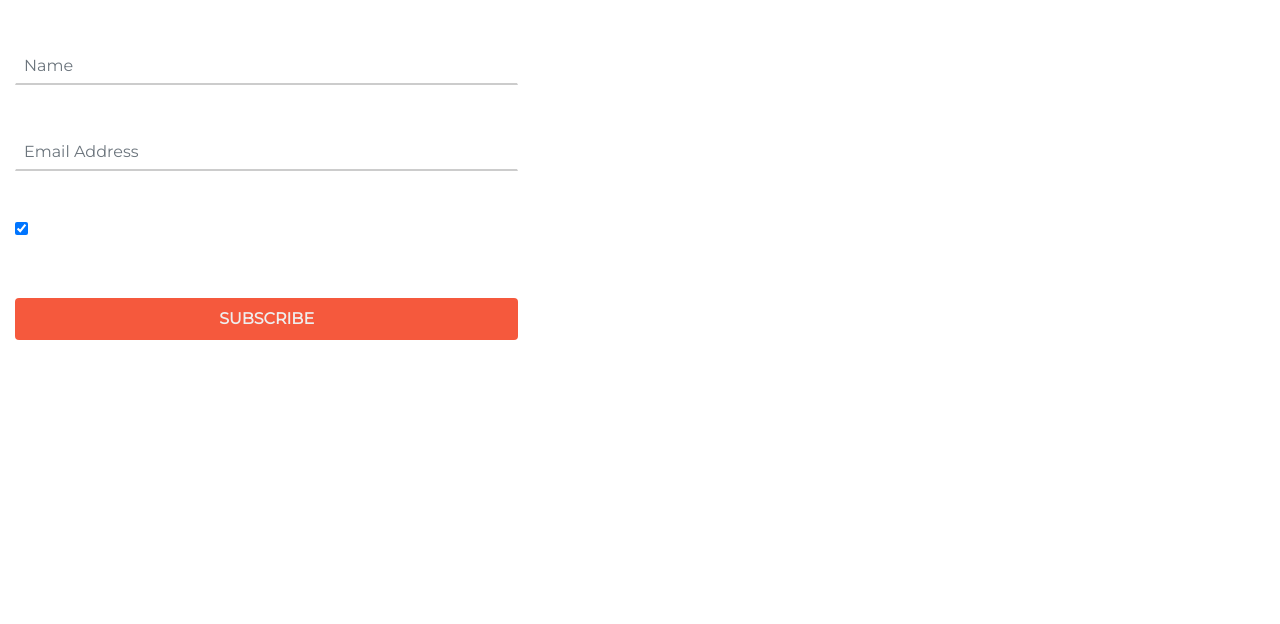
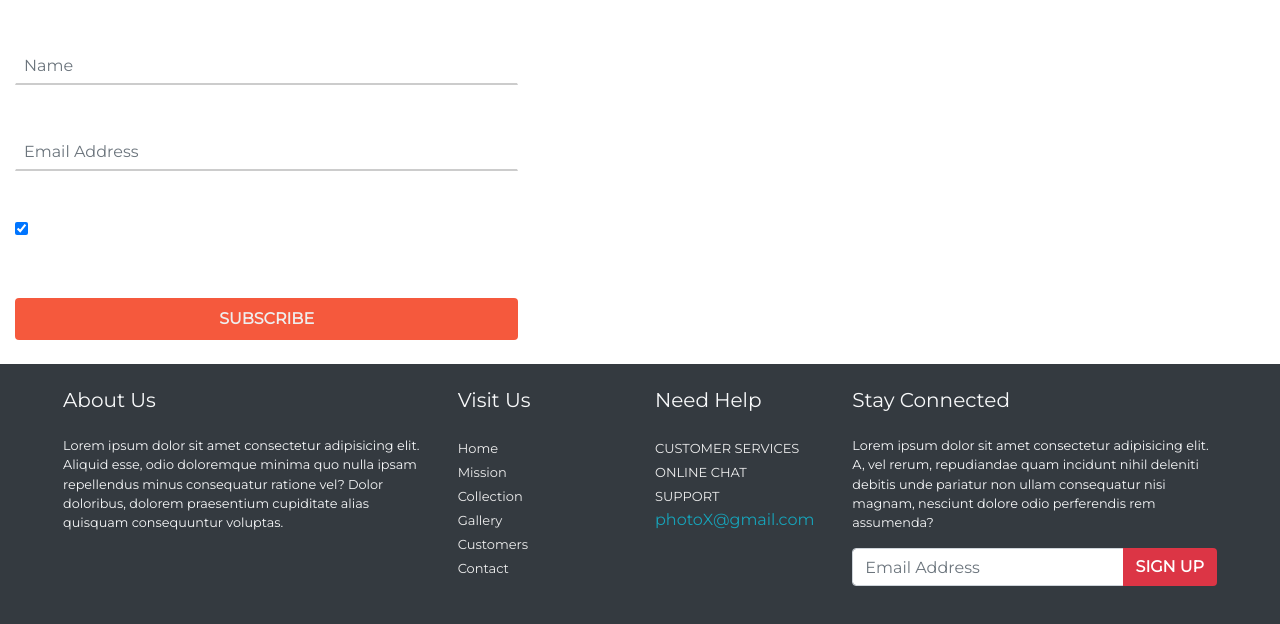
Before and after one commit to sheikhsuleman123/Landing-Page-Photo-X, a React (Create React App) app: page / in a window 1280 px wide. Shown: the part 6286-6910 px from the top of the page. Before the commit the page ends 6650 px from the top, so only its background shows below. Built offline with nearby package versions, Linux system fonts and the light colour scheme.

Commit message:
footer section half done

```diff
--- a/src/App.js
+++ b/src/App.js
@@ -9,6 +9,7 @@ import Gallery from './Components/Gallery/Gallery';
 import Customer from './Components/Customer/Customer';
 import Pricing from './Components/Pricing/Pricing';
 import Contact from './Components/Contact/Contact';
+import Footer from './Components/Footer/Footer';
 
 function App() {
   return (
@@ -22,7 +23,7 @@ function App() {
       <Customer />
       <Pricing />
       <Contact />
-
+      <Footer />
     </div>
   );
 }
--- /dev/null
+++ b/src/Components/Footer/Footer.jsx
@@ -0,0 +1,79 @@
+import React, { Component } from 'react';
+import './footer.css';
+
+export default class Footer extends Component {
+  render() {
+    return (
+      <footer className="bg-dark px-5">
+        <div className="container-fluid">
+            <div className="row text-light py-4">
+                <div className="col-lg-4 col-sm-6">
+                    <h5 className="pb-3">About Us</h5>
+                    <p className="small">
+                        Lorem ipsum dolor sit amet consectetur adipisicing elit. Aliquid esse, odio doloremque minima quo nulla ipsam repellendus minus consequatur ratione vel? Dolor doloribus, dolorem praesentium cupiditate alias quisquam consequuntur voluptas.
+                    </p>
+                </div>
+                <div className="col-lg-2 col-sm-6">
+                    <h5 className="pb-3">Visit Us</h5>
+                    <ul className="list-unstyled">
+                        <li>
+                            <a href="" className="footer-link">Home</a>
+                        </li>
+                        <li>
+                            <a href="" className="footer-link">Mission</a>
+                        </li>
+                        <li>
+                            <a href="" className="footer-link">Collection</a>
+                        </li>
+                        <li>
+                            <a href="" className="footer-link">Gallery</a>
+                        </li>
+                        <li>
+                            <a href="" className="footer-link">Customers</a>
+                        </li>
+                        <li>
+                            <a href="" className="footer-link">Contact</a>
+                        </li>
+
+                    </ul>
+                </div>
+                <div className="col-lg-2 col-sm-6">
+                    <h5 className="pb-3">Need Help</h5>
+                    <ul className="list-unstyled">
+                        <li>
+                            <a href="" className="footer-link text-uppercase">Customer Services</a>
+                        </li>
+                        <li>
+                            <a href="" className="footer-link text-uppercase">Online Chat</a>
+                        </li>
+                        <li>
+                            <a href="" className="footer-link text-uppercase">Support</a>
+                        </li>
+                        <li>
+                            <a href="" className="text-info">photoX@gmail.com</a>
+                        </li>
+                    </ul>
+                </div>
+                <div className="col-lg-4 col-sm-6">
+                    <h5 className="pb-3">Stay Connected</h5>
+                    <p className="small">Lorem ipsum dolor sit amet consectetur adipisicing elit. A, vel rerum, repudiandae quam incidunt nihil deleniti debitis unde pariatur non ullam consequatur nisi magnam, nesciunt dolore odio perferendis rem assumenda?</p>
+                <form action="">
+                    <div className="input-group">
+                        <input type="text" className="form-control" placeholder="Email Address"/>
+                        <div className="input-group-append">
+                            <button className="btn bg-danger text-white text-uppercase font-weight-bold">Sign up
+
+                            </button>
+                        </div>
+                    </div>
+                </form>
+                <ul className="list-inline">
+
+                </ul>
+                </div>
+            </div>
+        </div>
+      </footer>
+    );
+  }
+}
--- /dev/null
+++ b/src/Components/Footer/footer.css
@@ -0,0 +1,9 @@
+.footer-link {
+    color: #eee;
+    font-size: 13px;
+    transition: all .3s;
+}
+.footer-link:hover {
+    color: #70aed2;
+    text-decoration: none;
+}
```
